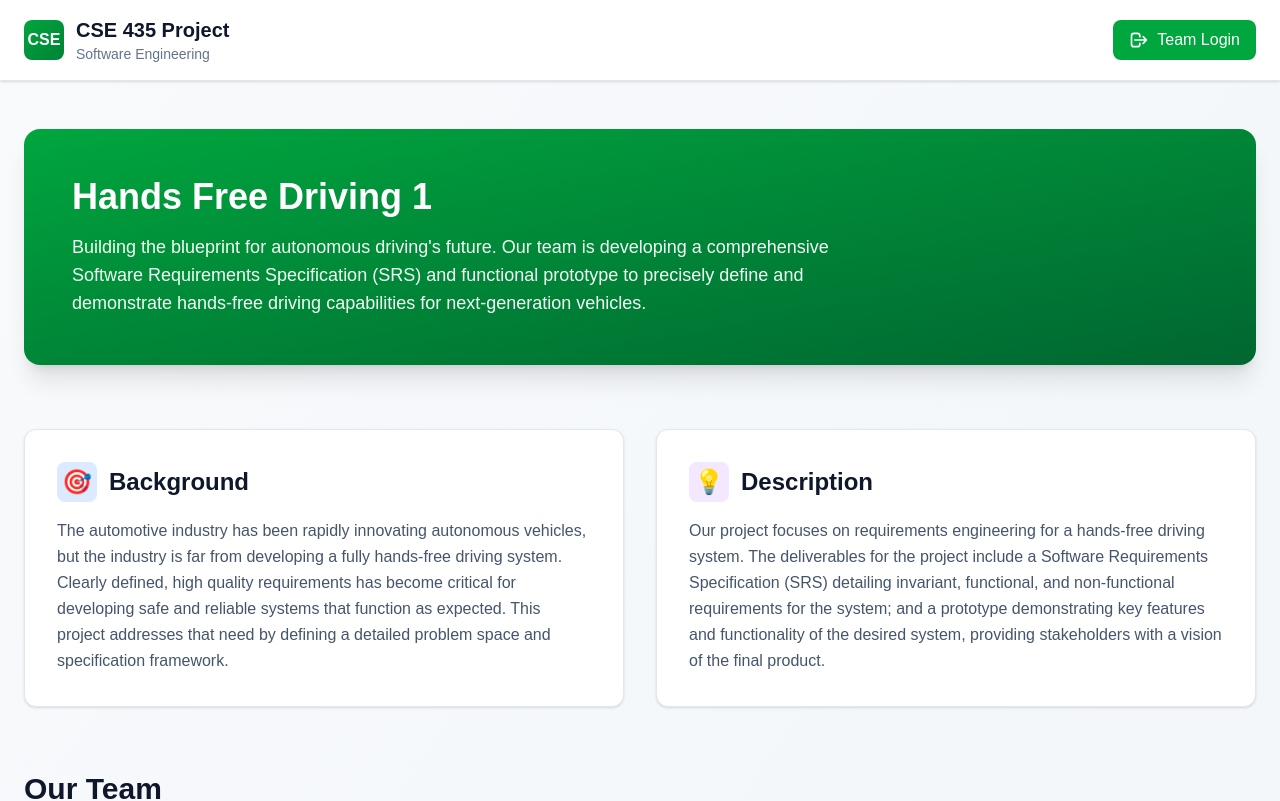
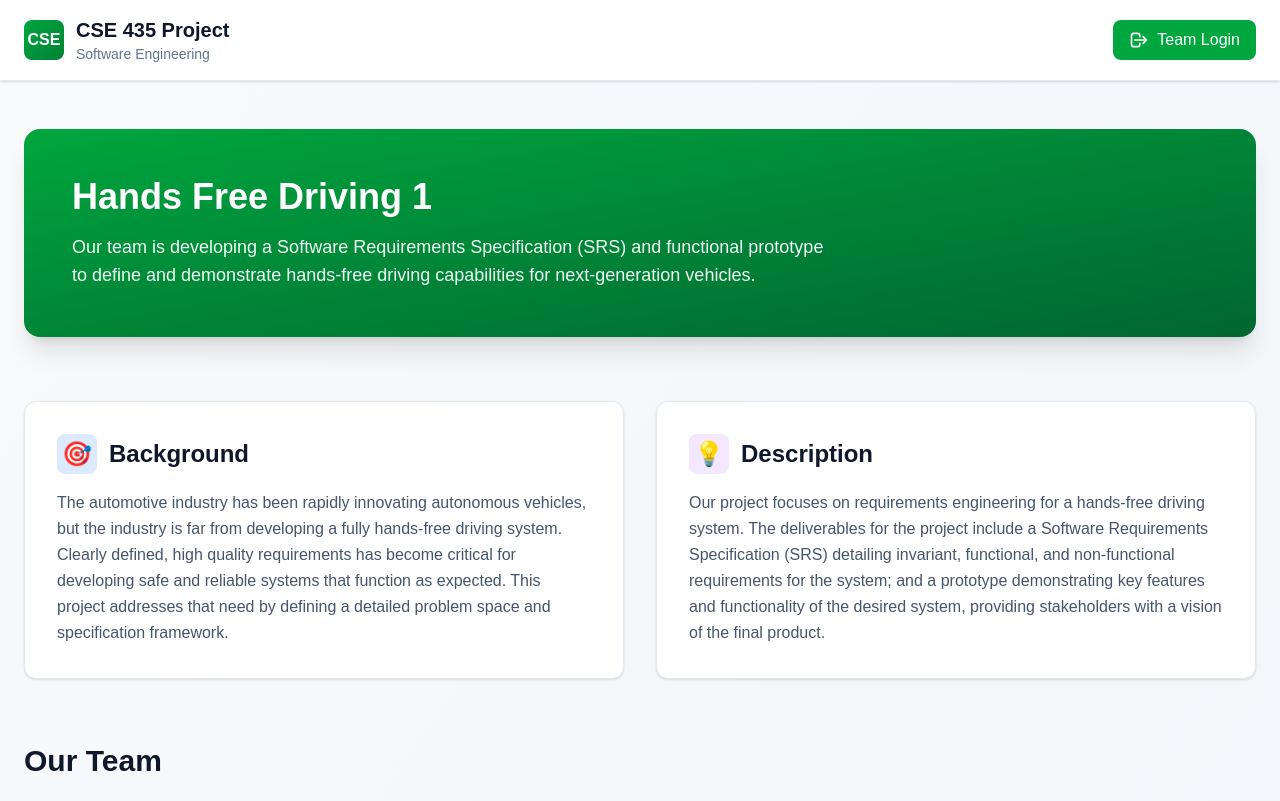
Before and after one commit to nowick77/cse-435-course-website, a Next.js app: page / in a window 1280 px wide. Shown: the top 801 px of the page. Built offline with nearby package versions, Linux system fonts and the light colour scheme.

Commit message:
updated hero section

```diff
--- a/src/components/hero.tsx
+++ b/src/components/hero.tsx
@@ -4,8 +4,8 @@ export default function Hero() {
             <div className="bg-gradient-to-br from-green-600 to-green-800 rounded-2xl p-12 text-white shadow-xl">
                 <h2 className="text-4xl font-bold mb-4">Hands Free Driving 1</h2>
                 <p className="text-green-50 text-lg max-w-3xl">
-                    Building the blueprint for autonomous driving&apos;s future. Our team is developing a comprehensive
-                    Software Requirements Specification (SRS) and functional prototype to precisely define and
+                    Our team is developing a
+                    Software Requirements Specification (SRS) and functional prototype to define and
                     demonstrate hands-free driving capabilities for next-generation vehicles.
                 </p>
             </div>
```
